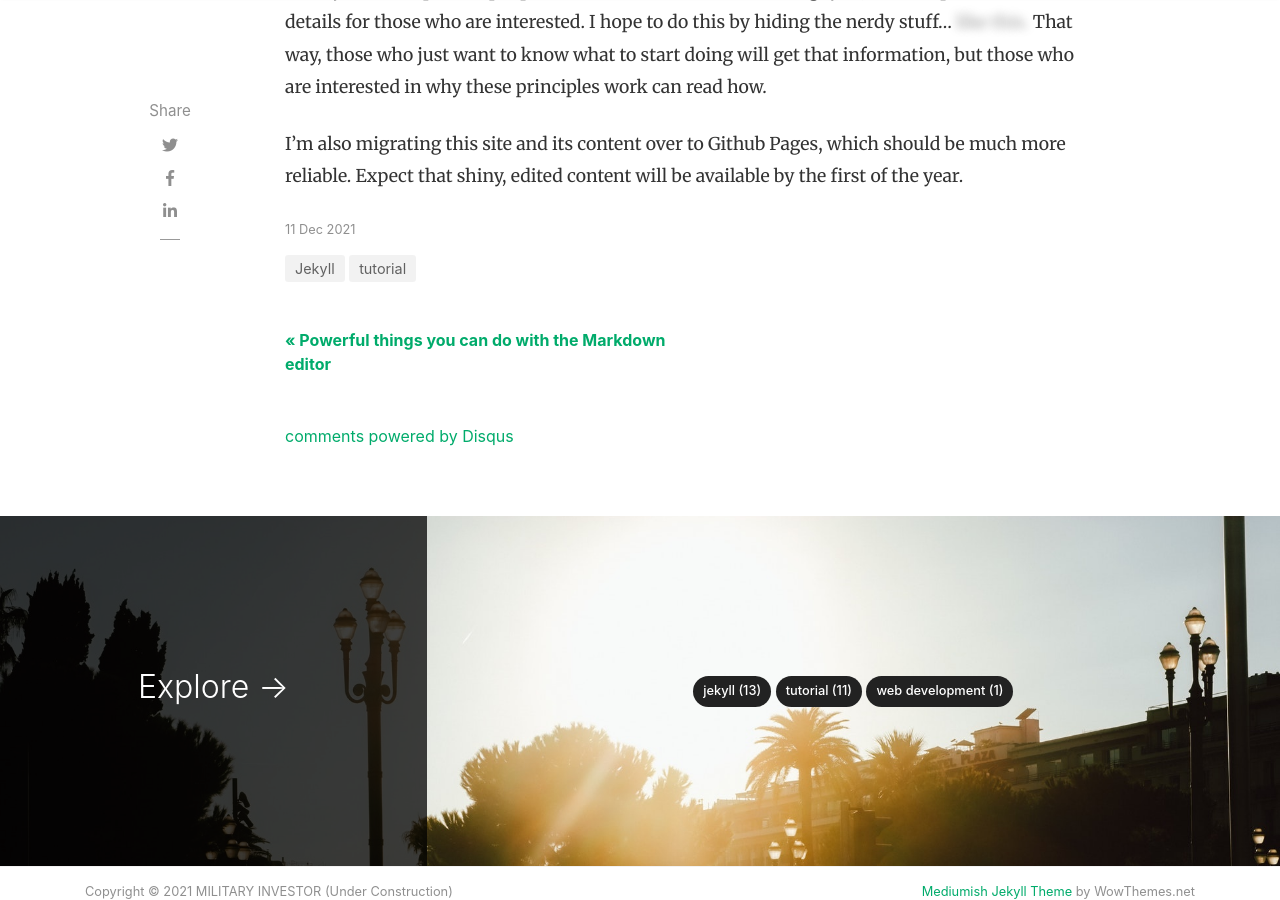
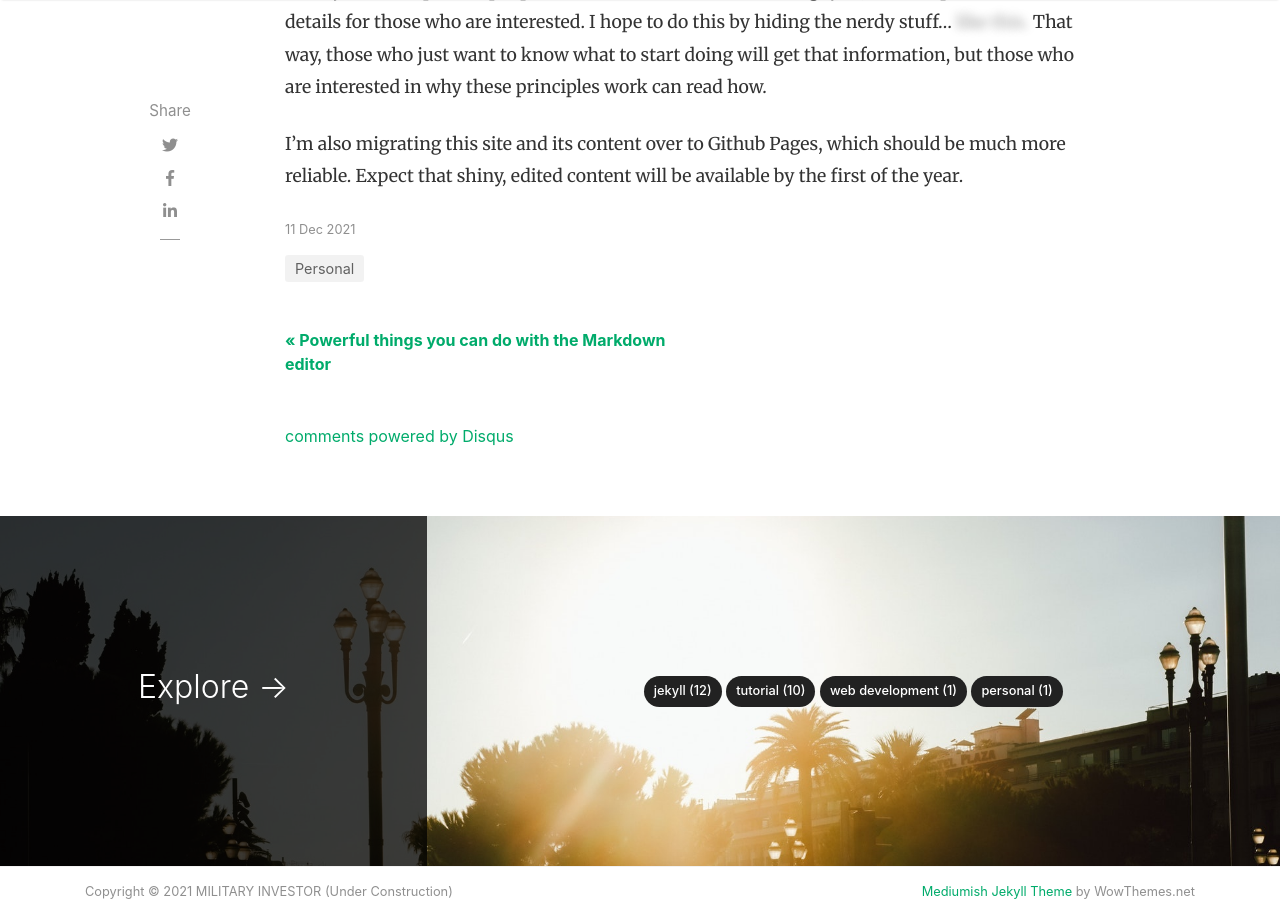
Before and after one commit to militaryinvestor/militaryinvestor.github.io, a Jekyll site: the page built from _posts/2021-12-11-New-Beginnings.md, in a window 1280 px wide and 900 px high, scrolled down 849 px. Built offline with Jekyll 4.4.1, drawn with Linux system fonts in a browser that asks for light colours; nearby versions of some CDN libraries; comment, search, counter and statistics services are not loaded.

Commit message:
Update 2021-12-11-New-Beginnings.md

```diff
--- a/_posts/2021-12-11-New-Beginnings.md
+++ b/_posts/2021-12-11-New-Beginnings.md
@@ -2,7 +2,7 @@
 layout: post
 title:  "New Beginnings"
 author: Ken
-categories: [ Jekyll, tutorial ]
+categories: [ Personal ]
 image: assets/images/2021-12-11-New-Beginnings.jpg
 featured: true
 hidden: true
```
